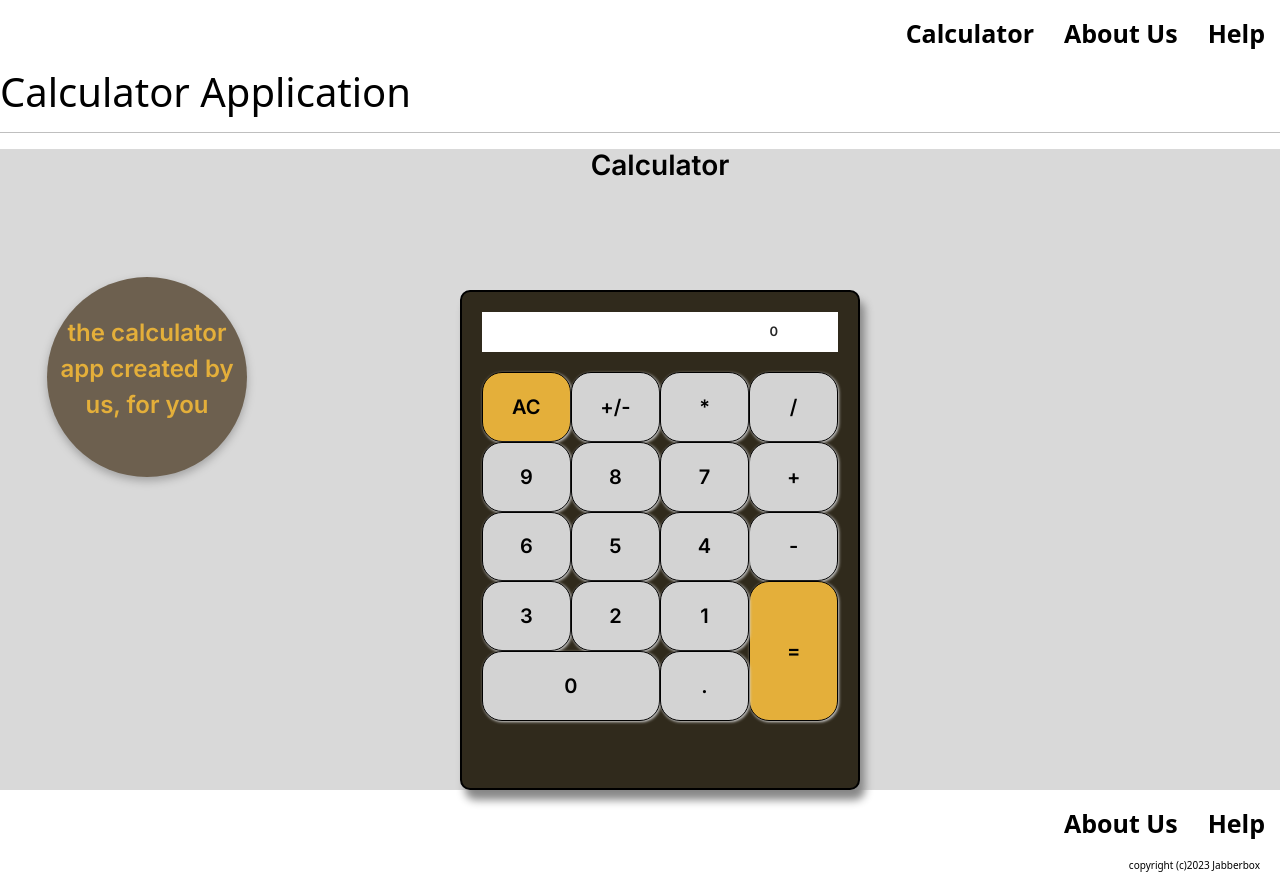
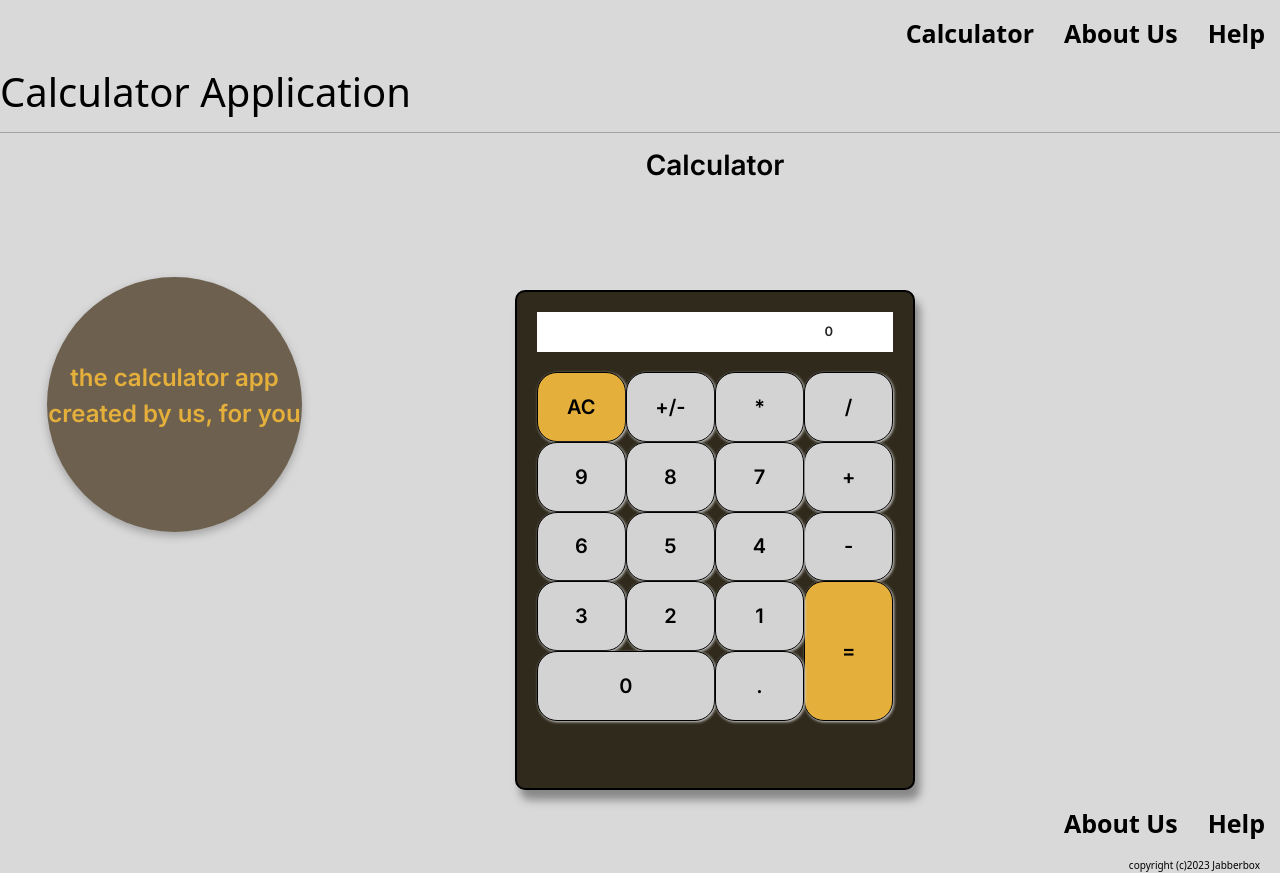
Before and after one commit to rmcguinness/WoodstockCodeCamp, a React (Vite) app: page / in a window 1280 px wide. Built offline with nearby package versions, Linux system fonts and the light colour scheme.

Commit message:
updated overall bg-color to match theme style

```diff
--- a/src/App.jsx
+++ b/src/App.jsx
@@ -19,7 +19,7 @@ function App() {
 }
 function Layout() {
   return (
-    <div>
+    <div style={{backgroundColor: '#d9d9d9'}}>
       <Header />
       <h1>Calculator Application</h1>
       <hr />
--- a/style.js
+++ b/style.js
@@ -41,8 +41,8 @@ export const Profile = styled(motion.div)`
 
 export const Circle = styled.div`
   border-radius: 50%;
-  width: 200px;
-  height: 200px;
+  width: 255px;
+  height: 255px;
   left: 47px;
   position: relative;
   top: 8rem;
```
